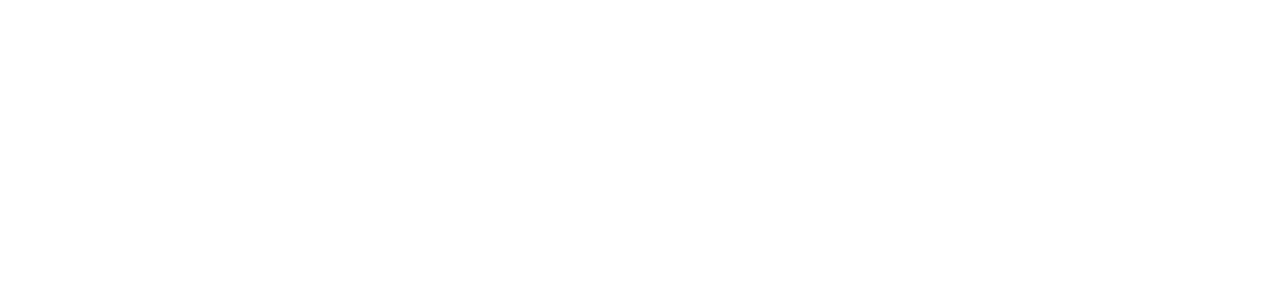
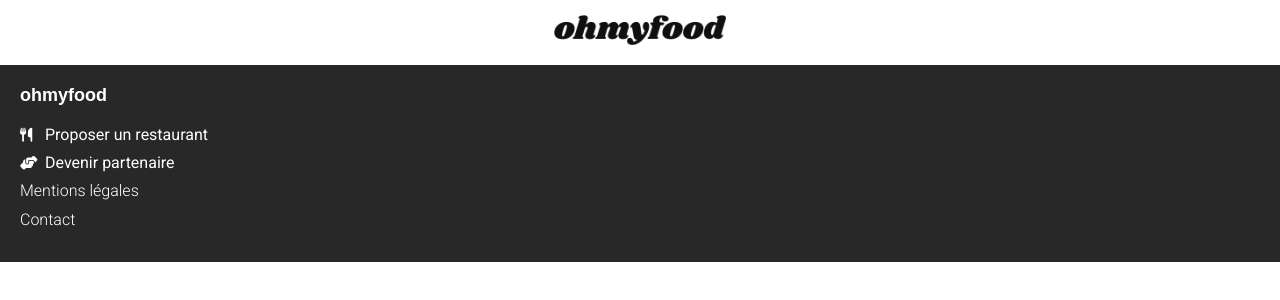
Before and after one commit to jessygnt/p3_ohmyfood, a website: page index.html in a window 1280 px wide. Drawn offline with Linux system fonts and the light colour scheme; a web font is replaced by a local one.

Commit message:
Ajout du header et footer sur index.html

```diff
--- /dev/null
+++ b/css/sass/base/_bases.scss
@@ -0,0 +1,9 @@
+* {
+    font-family: 'Roboto', sans-serif;
+    box-sizing: border-box;
+}
+
+a {
+    text-decoration: none;
+    color: inherit;
+}
--- /dev/null
+++ b/css/sass/layout/_footer.scss
@@ -0,0 +1,44 @@
+footer {
+    height: 197px;
+    background-color: #282828;
+    color: white;
+    padding: 0 20px;
+
+    display: flex;
+    flex-direction: column;
+
+
+    .heading-footer {
+        padding: 20px 0;
+
+        h1 {
+            margin: 0;
+            font-family: 'Shrikhand', sans-serif;
+            font-size: 18px;
+        }
+    }
+
+    .logo-links,
+    .other-links {
+        display: flex;
+        flex-direction: column;
+    }
+
+    .other-links {
+        font-weight: 300;
+    }
+
+    .links {
+        padding-bottom: 10px;
+
+        i {
+            font-size: 14px;
+            width: 10px;
+            margin-right: 15px;
+        }
+
+        &:hover {
+            text-decoration: underline;
+        }
+    }
+}
--- /dev/null
+++ b/css/sass/layout/_header.scss
@@ -0,0 +1,13 @@
+header {
+    height: 65px;
+    display: flex;
+    justify-content: center;
+    align-items: center;
+
+    a {
+        img {
+            height: 30px;
+        }
+    }
+
+}
--- a/css/sass/main.scss
+++ b/css/sass/main.scss
@@ -1,3 +1,6 @@
 @import "./base/normalize";
+@import "./base/bases";
 @import "./base/fonts";
 @import "./utils/variables";
+@import "./layout/header";
+@import "./layout/footer";
--- a/index.html
+++ b/index.html
@@ -8,12 +8,16 @@
     <title>Ohmyfood</title>
 
     <link rel="stylesheet" href="./css/style.css">
+    <script src="https://kit.fontawesome.com/ac25c59daa.js" crossorigin="anonymous"></script>
+
 </head>
 
 <body>
     <div id="app">
 
-        <header></header>
+        <header>
+            <a href="./index.html"><img src="./img/logo/ohmyfood.png" alt="ohmyfood"></a>
+        </header>
 
         <section class="location"></section>
 
@@ -25,7 +29,19 @@
             <section class="restaurants"></section>
         </main>
 
-        <footer></footer>
+        <footer>
+            <div class="heading-footer">
+                <h1>ohmyfood</h1>
+            </div>
+            <div class="logo-links">
+                <a href="#" class="links"><i class="fa-solid fa-utensils"></i>Proposer un restaurant</a>
+                <a href="#" class="links"><i class="fa-solid fa-handshake-angle"></i>Devenir partenaire</a>
+            </div>
+            <div class="other-links">
+                <a href="#" class="links">Mentions légales</a>
+                <a href="mailto:contact@jessygonet.fr" class="links">Contact</a>
+            </div>
+        </footer>
 
     </div>
 </body>
```
Also changed, not shown: css/style.css, img/logo/ohmyfood.png (added), img/logo/ohmyfood@2x.svg (added), img/restaurants/toa-heftiba-DQKerTsQwi0-unsplash.jpg (added), 6 other files.
